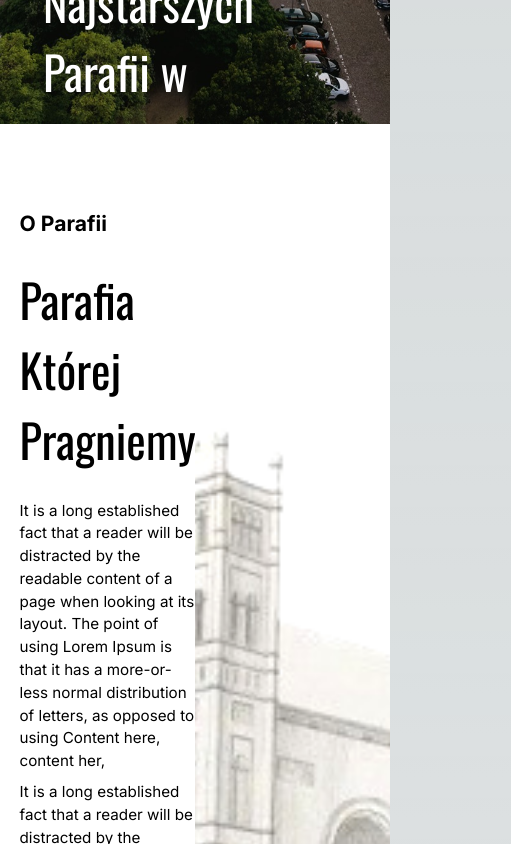
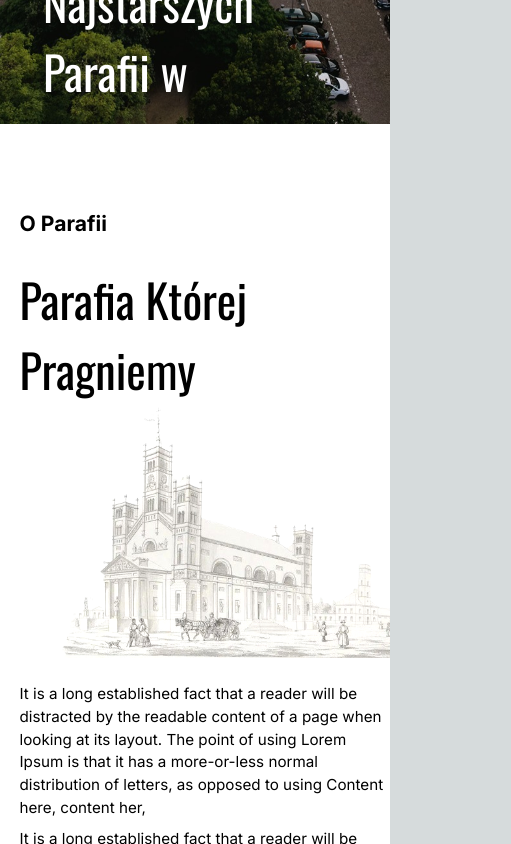
Before and after one commit to mcfilu/Parish, a Next.js app: page / in a window 390 px wide. Shown: the part 720-1564 px from the top of the page, 511 px wide, since content can reach past the window. Built offline with nearby package versions, Linux system fonts and the light colour scheme; no server answers.

Commit message:
hours adjusted to mobile size

```diff
--- a/app/components/home/intro.jsx
+++ b/app/components/home/intro.jsx
@@ -4,15 +4,18 @@ import Image from 'next/image'
 
 const Intro = () => {
   return (
-    <div className='flex flex-row w-full  bg-white'>
-        <div className='flex w-1/2 py-[10vh] flex-col justify-center pl-[5vw]'>
+    <div className='flex flex-col md:flex-row w-full bg-white'>
+        <div className='flex w-full md:w-1/2 py-[10vh] flex-col justify-center pl-[5vw]'>
             <p className='text-black text-[2.5vh] font-bold'>O Parafii</p>
             <h2 className='text-[5.5vh] mt-[3vh] text-black font-header2'>Parafia Której Pragniemy</h2>
+            <div className='flex md:hidden h-[30vh] w-full md:w-1/2  relative'>
+              <Image src="/parafia_szkic_no_bg_2.png" href="kontru kosciola" objectFit="cover" fill />
+            </div>
             <p className='text-black text-[1.8vh] mt-[3vh]'>It is a long established fact that a reader will be distracted by the readable content of a page when looking at its layout. The point of using Lorem Ipsum is that it has a more-or-less normal distribution of letters, as opposed to using Content here, content her,</p>
             <p className='text-black text-[1.8vh] mt-[1vh]'>It is a long established fact that a reader will be distracted by the readable content of a page when looking at its layout. The point of using Lorem Ipsum is that it has a more-or-less normal distribution of letters, as opposed to using Content here, content her,</p>
-            <Link href="/parafia/kosciol"><button className='p-4  bg-dark text-white mt-[5vh]'>Zobacz Więcej</button></Link>
+            <Link href="/parafia/kosciol"><button className='p-4  bg-dark text-white mt-[2vh] md:mt-[5vh]'>Zobacz Więcej</button></Link>
         </div>
-        <div className='flex w-1/2  relative'>
+        <div className='hidden md:flex h-[20vh] w-full w-1/2  relative'>
             <Image src="/parafia_szkic_no_bg_2.png" href="kontru kosciola" objectFit="cover" fill />
         </div>
     </div>
--- a/app/components/home/wspolnoty.jsx
+++ b/app/components/home/wspolnoty.jsx
@@ -7,7 +7,7 @@ const Wspolnoty = () => {
     <div className='w-full flex flex-col relative bg-white py-[10vh] px-[8vw]'>
         <h2 className='text-center text-[5.5vh] text-black font-header2'>Poznaj Nasze Wspolnoty Parafialne</h2>
         {/* <Image src="/wspolnoty.jpeg" alt="tlo wspolnoty" fill={true} />  */}
-        <div className='z-10 w-full h-full grid grid-cols-3 grid-rows-2 justify-center items-center gap-[2vh] mt-[5vh]'>
+        <div className='z-10 w-full h-full grid grid-cols-1 md:grid-cols-3 grid-rows-2 justify-center items-center gap-[2vh] mt-[5vh]'>
             {/* <h2 className='text-white text-[30px] text-black font-header2'>Poznaj Nasze Wspolnoty Parafialne</h2> */}
             {/* <p className='text-white mt-[3vh]'>W naszym kosciel istnieje nie od dzis wiele roznych zgromadzen ktore zajmuja sie blah blah przerozny;mji rzeczami. Juz dzis mozesz dolaczyc i sie zaangazowac.</p> */}
 
```
Also changed, not shown: app/components/home/hours.jsx (+4 -4 lines).
